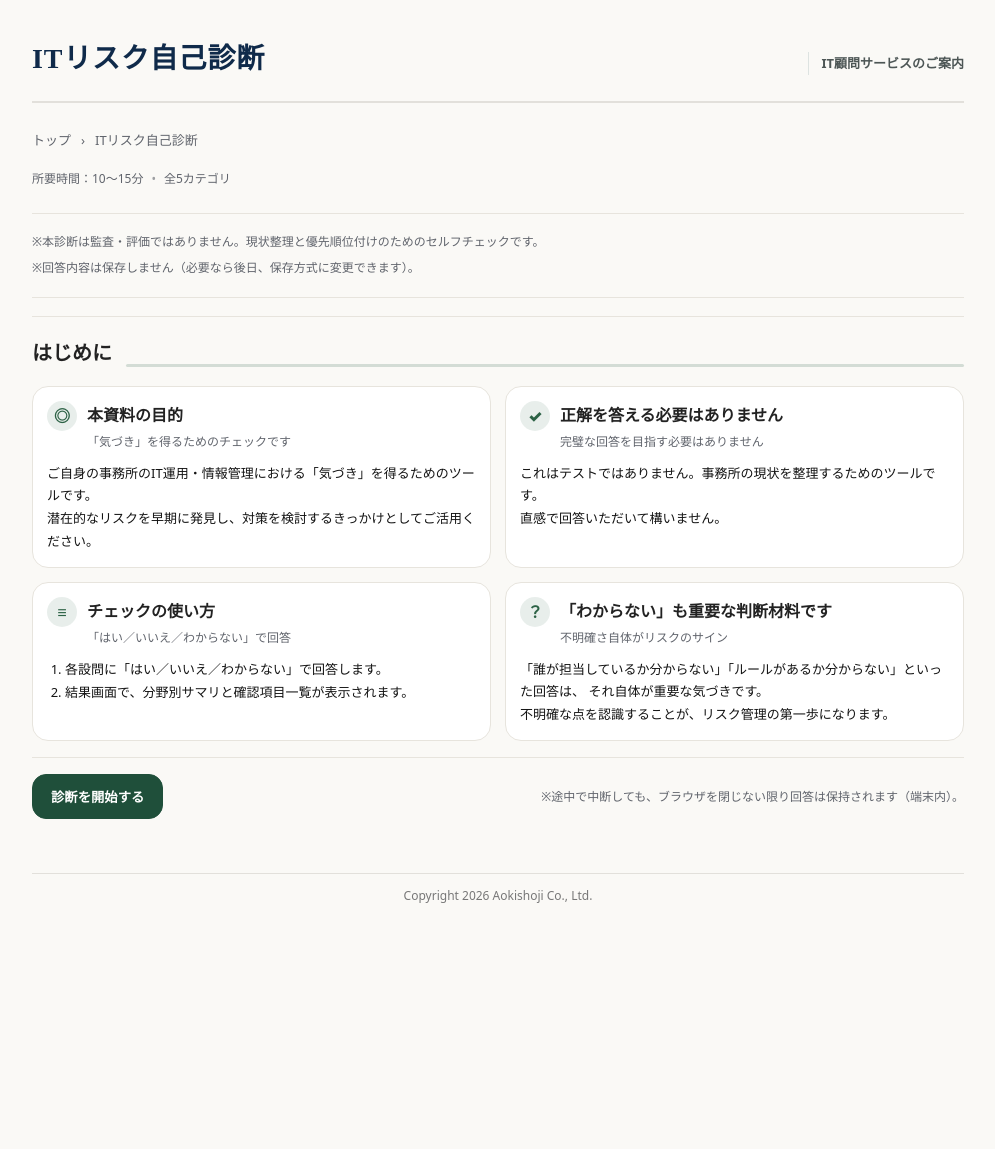
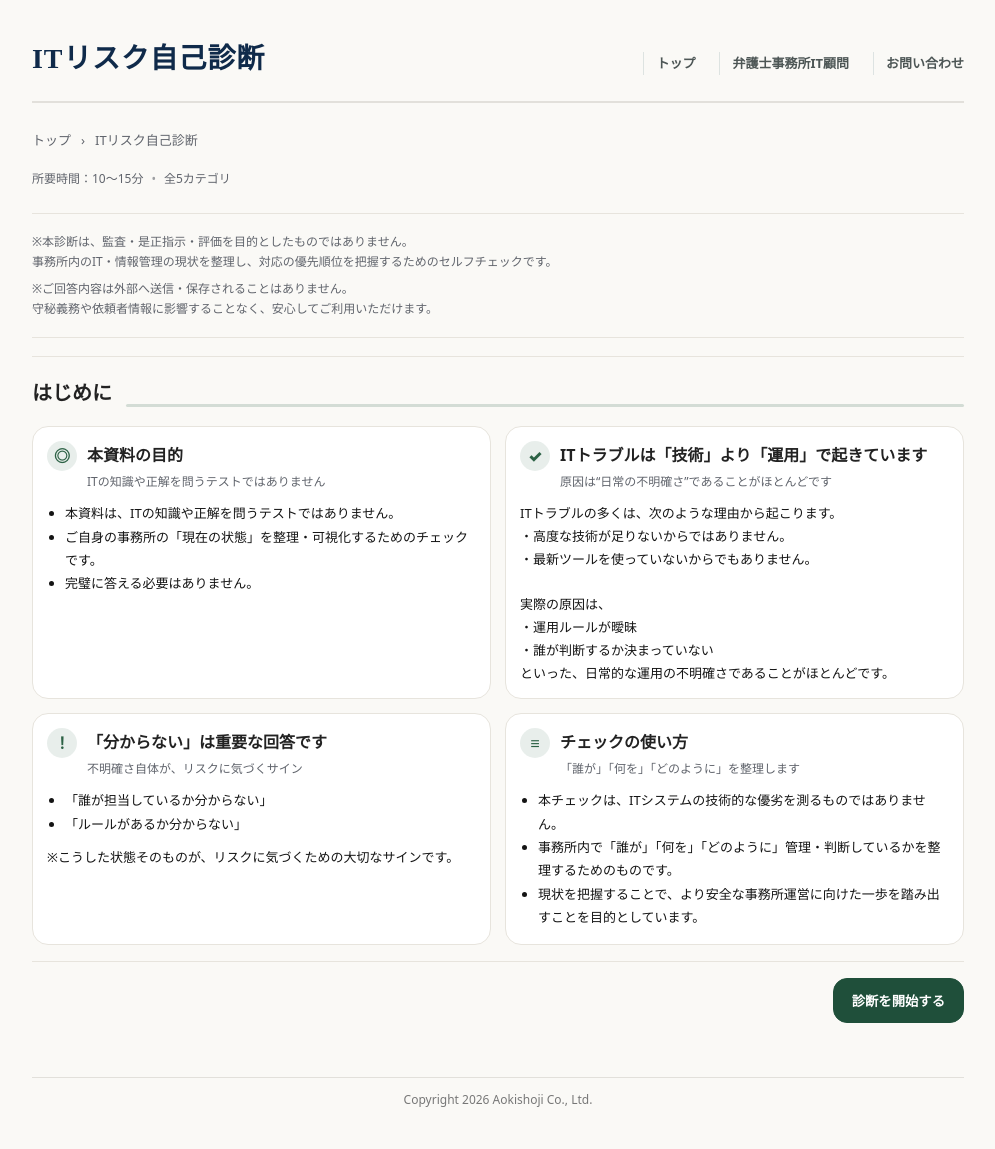
Before and after one commit to komatsu-lab-aoki/security_check, a Flask app: page /check in a window 1280 px wide. Shown: the whole page, without its empty margins (142-1137 px from the left). Before the commit the page ends 903 px from the top, so only its background shows below. Run offline with Flask 3, Linux system fonts and the light colour scheme.

Commit message:
概要、結果画面を修正

```diff
--- a/app.py
+++ b/app.py
@@ -184,12 +184,14 @@ def build_rows_by_section(answers: dict, section_summary_by_id: dict) -> list[di
 
 def build_result_context(is_pdf: bool = False) -> dict:
     answers = session.get("answers", {}) or {}
+    # 結果表示対象（no / unknown / 未回答）の件数をリスク別に集計
+    counts = {"high": 0, "medium": 0, "low": 0}
 
-    # 結果表示対象（no/unknown）の件数をリスク別に集計
-    counts = {"high": 0, "medium": 0, "low": 0}
     for _, item in iter_items():
         ans = answers.get(item["id"])
-        if ans in ("no", "unknown"):
+
+        # 未回答(None)も unknown と同じ扱い
+        if ans in ("no", "unknown") or ans is None:
             risk = item.get("risk", "medium")
             if risk not in counts:
                 risk = "medium"
--- a/static/style.css
+++ b/static/style.css
@@ -911,3 +911,8 @@ body{
   opacity: 1;
   text-decoration: underline;
 }
+
+.paper-cta {
+  display: flex;
+  justify-content: flex-end;
+}
--- a/templates/base.html
+++ b/templates/base.html
@@ -17,11 +17,25 @@
       <div class="brand">ITリスク自己診断</div>
 
       <div class="header-right">
+        <a href="https://aokishoji.com/"
+          target="_blank"
+          rel="noopener"
+          class="header-link">
+          トップ
+        </a>
+
         <a href="https://aokishoji.com/lawoffice"
           target="_blank"
           rel="noopener"
-          class="header-link ">
-          IT顧問サービスのご案内
+          class="header-link">
+          弁護士事務所IT顧問
+        </a>
+
+        <a href="https://aokishoji.com/contact"
+          target="_blank"
+          rel="noopener"
+          class="header-link">
+          お問い合わせ
         </a>
       </div>
     </div>
--- a/templates/start.html
+++ b/templates/start.html
@@ -19,8 +19,14 @@
 </header>
 
 <div class="page-note">
-  <p>※本診断は監査・評価ではありません。現状整理と優先順位付けのためのセルフチェックです。</p>
-  <p>※回答内容は保存しません（必要なら後日、保存方式に変更できます）。</p>
+  <p>
+  ※本診断は、監査・是正指示・評価を目的としたものではありません。<br>
+  事務所内のIT・情報管理の現状を整理し、対応の優先順位を把握するためのセルフチェックです。
+  </p>
+  <p>
+  ※ご回答内容は外部へ送信・保存されることはありません。<br>
+  守秘義務や依頼者情報に影響することなく、安心してご利用いただけます。
+  </p>
 </div>
 
 <section class="paper">
@@ -35,26 +41,49 @@
         <span class="paper-ico">◎</span>
         <div>
           <div class="paper-box-title">本資料の目的</div>
-          <div class="paper-box-sub">「気づき」を得るためのチェックです</div>
+          <div class="paper-box-sub">ITの知識や正解を問うテストではありません</div>
         </div>
       </div>
-      <p class="paper-text">
-        ご自身の事務所のIT運用・情報管理における「気づき」を得るためのツールです。<br>
-        潜在的なリスクを早期に発見し、対策を検討するきっかけとしてご活用ください。
-      </p>
+      <ul class="paper-list">
+        <li>本資料は、ITの知識や正解を問うテストではありません。</li>
+        <li>ご自身の事務所の「現在の状態」を整理・可視化するためのチェックです。</li>
+        <li>完璧に答える必要はありません。</li>
+      </ul>
     </div>
 
     <div class="paper-box">
       <div class="paper-box-head">
         <span class="paper-ico">✓</span>
         <div>
-          <div class="paper-box-title">正解を答える必要はありません</div>
-          <div class="paper-box-sub">完璧な回答を目指す必要はありません</div>
+          <div class="paper-box-title">ITトラブルは「技術」より「運用」で起きています</div>
+          <div class="paper-box-sub">原因は“日常の不明確さ”であることがほとんどです</div>
         </div>
       </div>
-      <p class="paper-text">
-        これはテストではありません。事務所の現状を整理するためのツールです。<br>
-        直感で回答いただいて構いません。
+      <div class="paper-text">
+        ITトラブルの多くは、次のような理由から起こります。<br>
+        ・高度な技術が足りないからではありません。<br>
+        ・最新ツールを使っていないからでもありません。<br><br>
+        実際の原因は、<br>
+        ・運用ルールが曖昧<br>
+        ・誰が判断するか決まっていない<br>
+        といった、日常的な運用の不明確さであることがほとんどです。
+      </div>
+    </div>
+
+    <div class="paper-box">
+      <div class="paper-box-head">
+        <span class="paper-ico">！</span>
+        <div>
+          <div class="paper-box-title">「分からない」は重要な回答です</div>
+          <div class="paper-box-sub">不明確さ自体が、リスクに気づくサイン</div>
+        </div>
+      </div>
+      <ul class="paper-list">
+        <li>「誰が担当しているか分からない」</li>
+        <li>「ルールがあるか分からない」</li>
+      </ul>
+      <p class="paper-text" style="margin-top: 10px;">
+        ※こうした状態そのものが、リスクに気づくための大切なサインです。
       </p>
     </div>
 
@@ -63,37 +92,24 @@
         <span class="paper-ico">≡</span>
         <div>
           <div class="paper-box-title">チェックの使い方</div>
-          <div class="paper-box-sub">「はい／いいえ／わからない」で回答</div>
+          <div class="paper-box-sub">「誰が」「何を」「どのように」を整理します</div>
         </div>
       </div>
-      <ol class="paper-list">
-        <li>各設問に「はい／いいえ／わからない」で回答します。</li>
-        <li>結果画面で、分野別サマリと確認項目一覧が表示されます。</li>
-      </ol>
+      <ul class="paper-list">
+        <li>本チェックは、ITシステムの技術的な優劣を測るものではありません。</li>
+        <li>事務所内で「誰が」「何を」「どのように」管理・判断しているかを整理するためのものです。</li>
+        <li>現状を把握することで、より安全な事務所運営に向けた一歩を踏み出すことを目的としています。</li>
+      </ul>
     </div>
 
-    <div class="paper-box">
-      <div class="paper-box-head">
-        <span class="paper-ico">？</span>
-        <div>
-          <div class="paper-box-title">「わからない」も重要な判断材料です</div>
-          <div class="paper-box-sub">不明確さ自体がリスクのサイン</div>
-        </div>
-      </div>
-      <p class="paper-text">
-        「誰が担当しているか分からない」「ルールがあるか分からない」といった回答は、
-        それ自体が重要な気づきです。<br>
-        不明確な点を認識することが、リスク管理の第一歩になります。
-      </p>
-    </div>
   </div>
 
   <div class="paper-cta">
     <form method="post" action="{{ url_for('start') }}">
       <button class="btn primary btn-hero" type="submit">診断を開始する</button>
     </form>
-    <div class="paper-cta-note">※途中で中断しても、ブラウザを閉じない限り回答は保持されます（端末内）。</div>
   </div>
 </section>
 
+
 {% endblock %}
```
Also changed, not shown: templates/result.html (+81 -104 lines).
